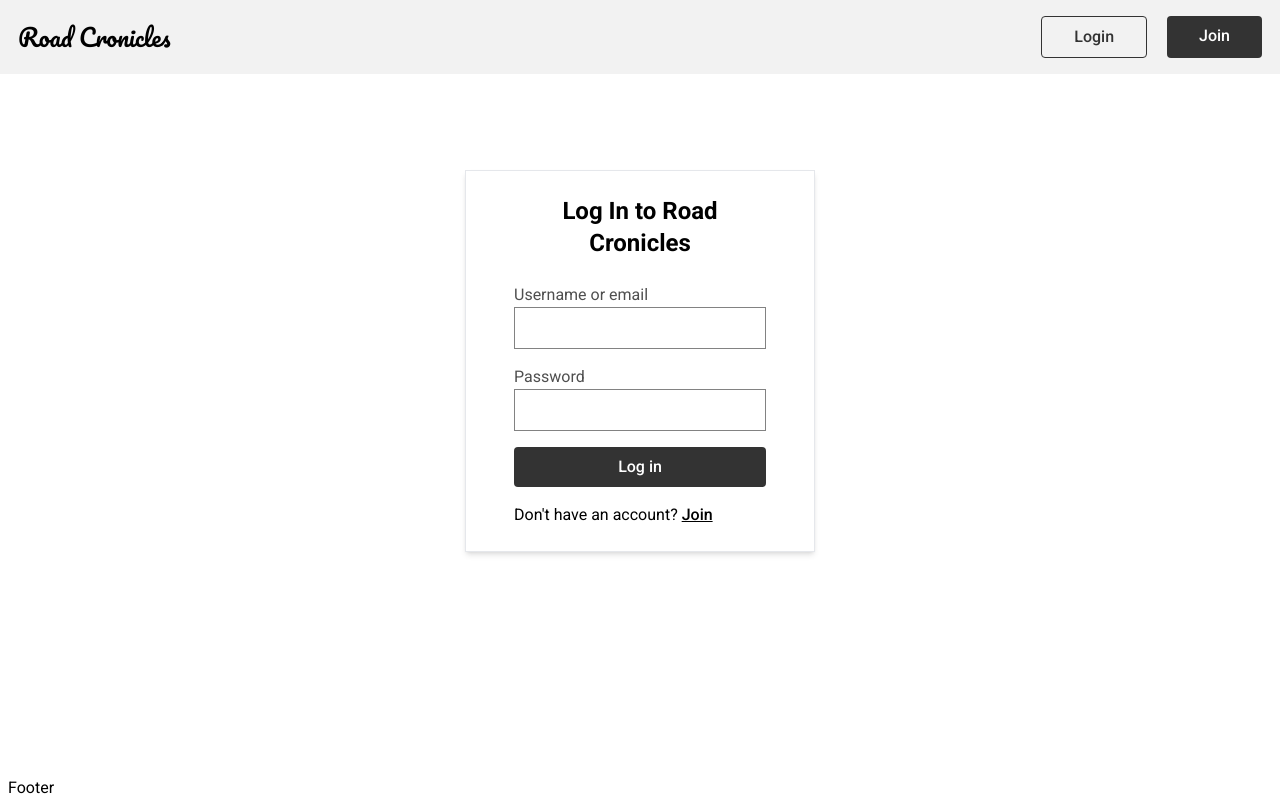
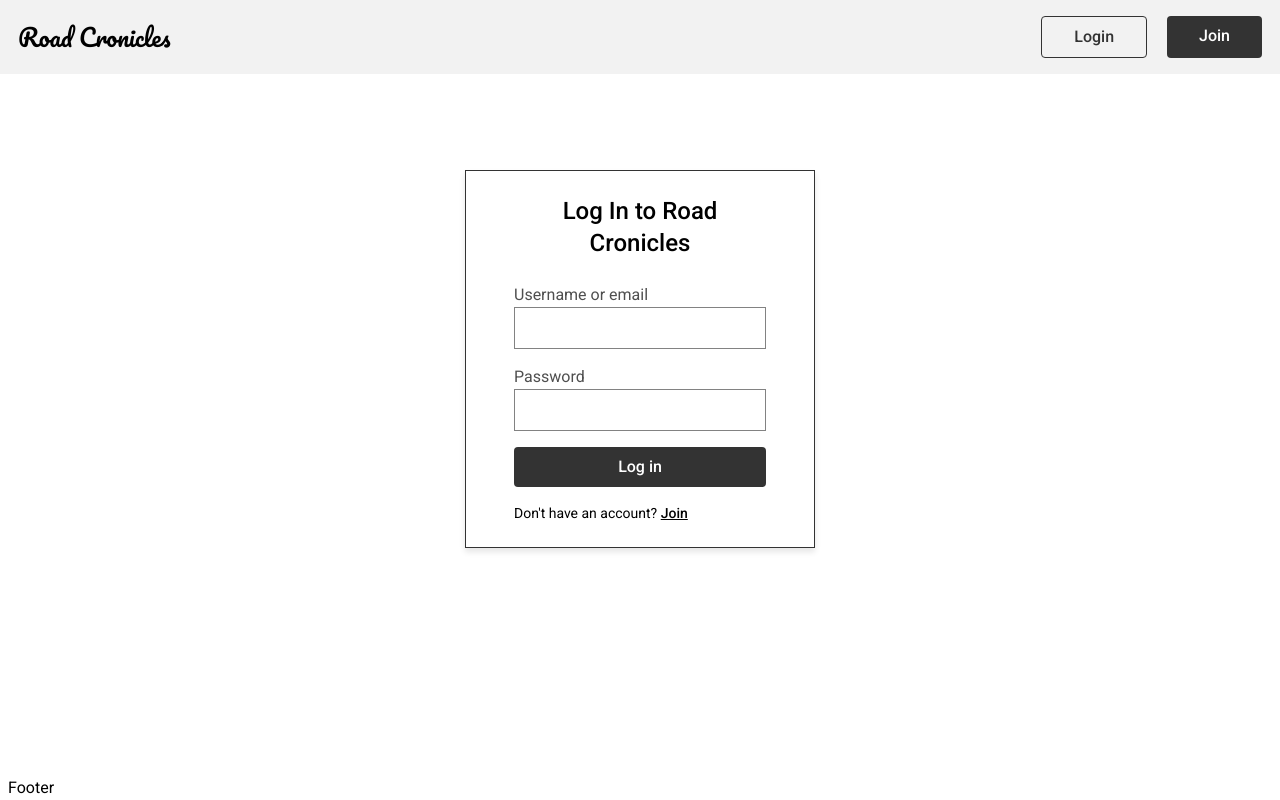
Before and after one commit to Griunvald/travel_app_client, a React (Vite) app in the folder client/: page /login in a window 1280 px wide. Built offline with nearby package versions, Linux system fonts and the light colour scheme.

Commit message:
Change style in a Login component

```diff
--- a/client/src/components/pages/Login.jsx
+++ b/client/src/components/pages/Login.jsx
@@ -57,8 +57,8 @@ function Login() {
 };
 
     return (
-        <div className="w-full md:w-[350px] mx-auto border-x border-y shadow-md px-12 pt-6 pb-6 mt-24">
-            <h2 className="font-playfair-display font-bold text-2xl text-center mb-6">Log In to Road Cronicles</h2>
+        <div className="w-full md:w-[350px] mx-auto border-x border-y border-primary shadow-soft px-12 pt-6 pb-6 mt-24">
+            <h2 className="font-medium text-2xl text-center mb-6">Log In to Road Cronicles</h2>
 
             <Form onSubmit={handleSubmit}>
 
@@ -82,7 +82,7 @@ function Login() {
             <Button name="Log in" variant="primary" action="submit"/>
 
             </Form>
-            <p className="mt-4">Don't have an account? <Link name="Join" path="/join"/></p>
+            <p className="mt-4 text-sm">Don't have an account? <Link name="Join" path="/join"/></p>
         </div>
     );
 }
```
